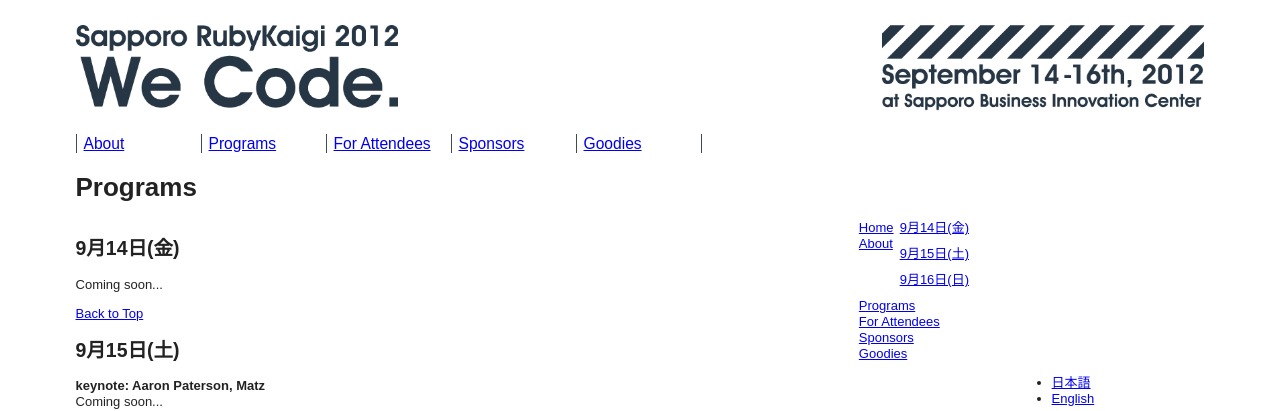
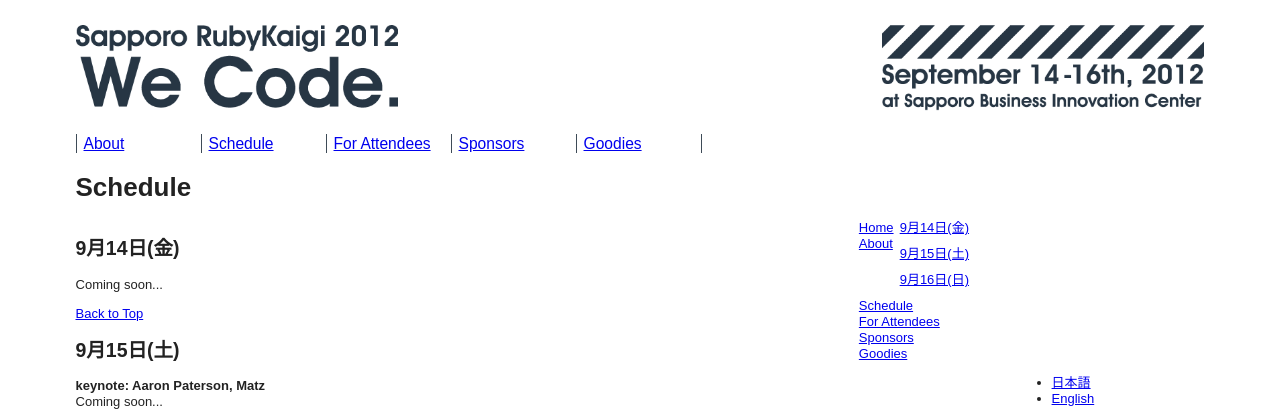
Before and after one commit to ruby-sapporo/sapporo.rubykaigi.org, a Jekyll site: the page built from 2012/ja/schedule.html, in a window 1280 px wide. Shown: the top 411 px of the page. Built offline with Jekyll 4.4.1, drawn with Linux system fonts in a browser that asks for light colours; nearby versions of some CDN libraries; Markdown is read by kramdown in place of the engine named in the settings; comment, search, counter and statistics services are not loaded.

Commit message:
[#28935297] rename programs to schedule

```diff
--- a/2012/ja/programs.html
+++ b/2012/ja/schedule.html
@@ -1,20 +1,20 @@
 ---
 layout: 2012content
-title: Programs
-localmenu: <li><a href="#programs14">9月14日(金)</a></li><li><a href="#programs15">9月15日(土)</a></li><li><a href="#programs16">9月16日(日)</a></li>
+title: Schedule
+localmenu: <li><a href="#schedule14">9月14日(金)</a></li><li><a href="#schedule15">9月15日(土)</a></li><li><a href="#schedule16">9月16日(日)</a></li>
 ---
 
-<article id="programs14">
+<article id="schedule14">
   <h2>9月14日(金)</h2>
   <p class="comingSoon">Coming soon...</p>
   <p class="backToTop"><a href="#">Back to Top</a></p>
 </article>
-<article id="programs15">
+<article id="schedule15">
   <h2>9月15日(土)</h2>
   <p class="comingSoon"><strong>keynote: Aaron Paterson, Matz</strong><br>Coming soon...</p>
   <p class="backToTop"><a href="#">Back to Top</a></p>
 </article>
-<article id="programs16">
+<article id="schedule16">
   <h2>9月16日(日)</h2>
   <p class="comingSoon"><strong>keynote: Eric Hodel</strong><br>Coming soon...</p>
   <p class="backToTop"><a href="#">Back to Top</a></p>
--- a/_layouts/2012default.html
+++ b/_layouts/2012default.html
@@ -55,7 +55,7 @@
     </div>
     <nav>
       <ul>
-        <li><a href="about.html">About</a></li><li><a href="programs.html">Programs</a></li><li><a href="for_attendees.html">For Attendees</a></li><li><a href="sponsors.html">Sponsors</a></li><li><a href="goodies.html">Goodies</a></li>
+        <li><a href="about.html">About</a></li><li><a href="schedule.html">Schedule</a></li><li><a href="for_attendees.html">For Attendees</a></li><li><a href="sponsors.html">Sponsors</a></li><li><a href="goodies.html">Goodies</a></li>
       </ul>
     </nav>
   </header>
@@ -65,7 +65,7 @@
       <ul>
         <li><a href="index.html">Home</a></li>
         <li><a href="about.html">About</a></li>
-        <li><a href="programs.html">Programs</a></li>
+        <li><a href="schedule.html">Schedule</a></li>
         <li><a href="for_attendees.html">For Attendees</a></li>
         <li><a href="sponsors.html">Sponsors</a></li>
         <li><a href="goodies.html">Goodies</a></li>
```
